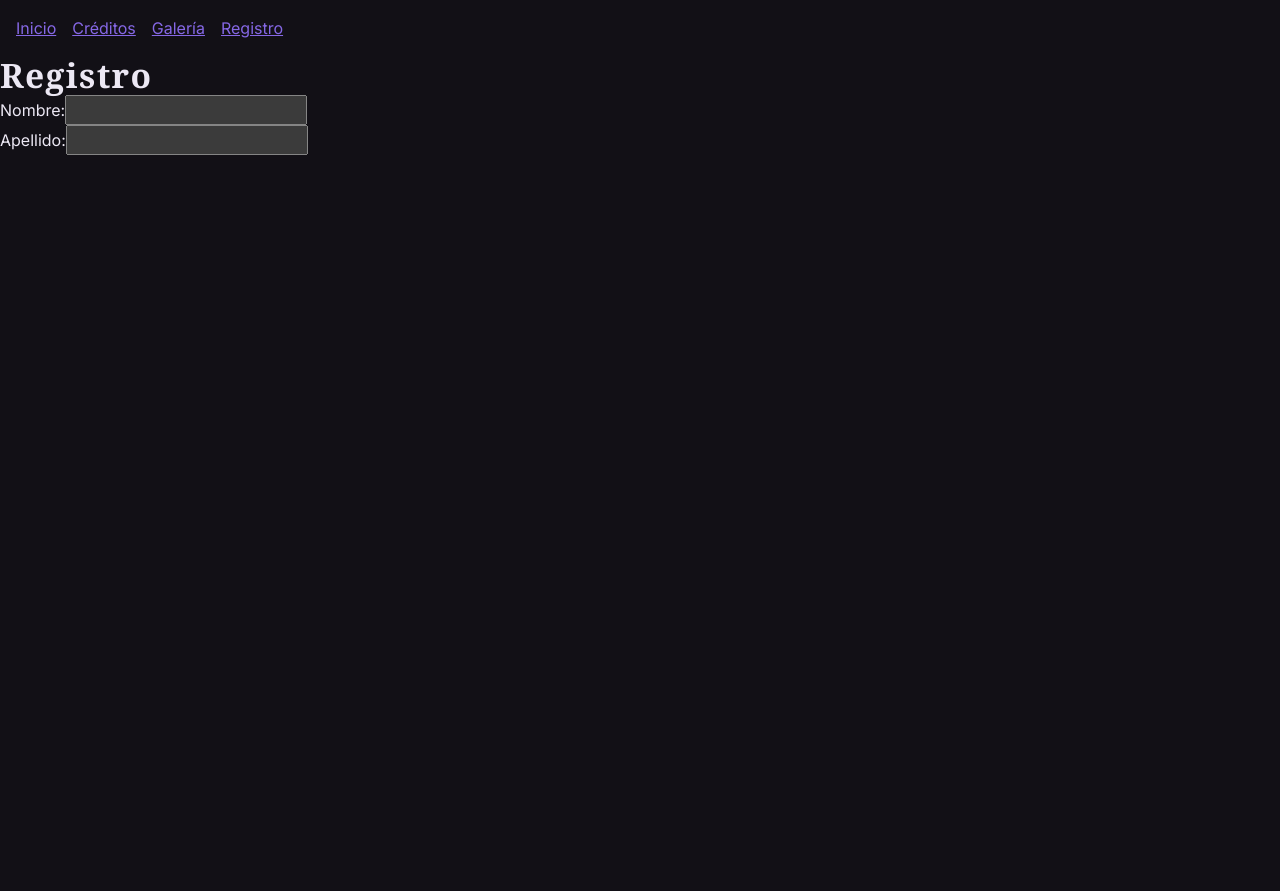
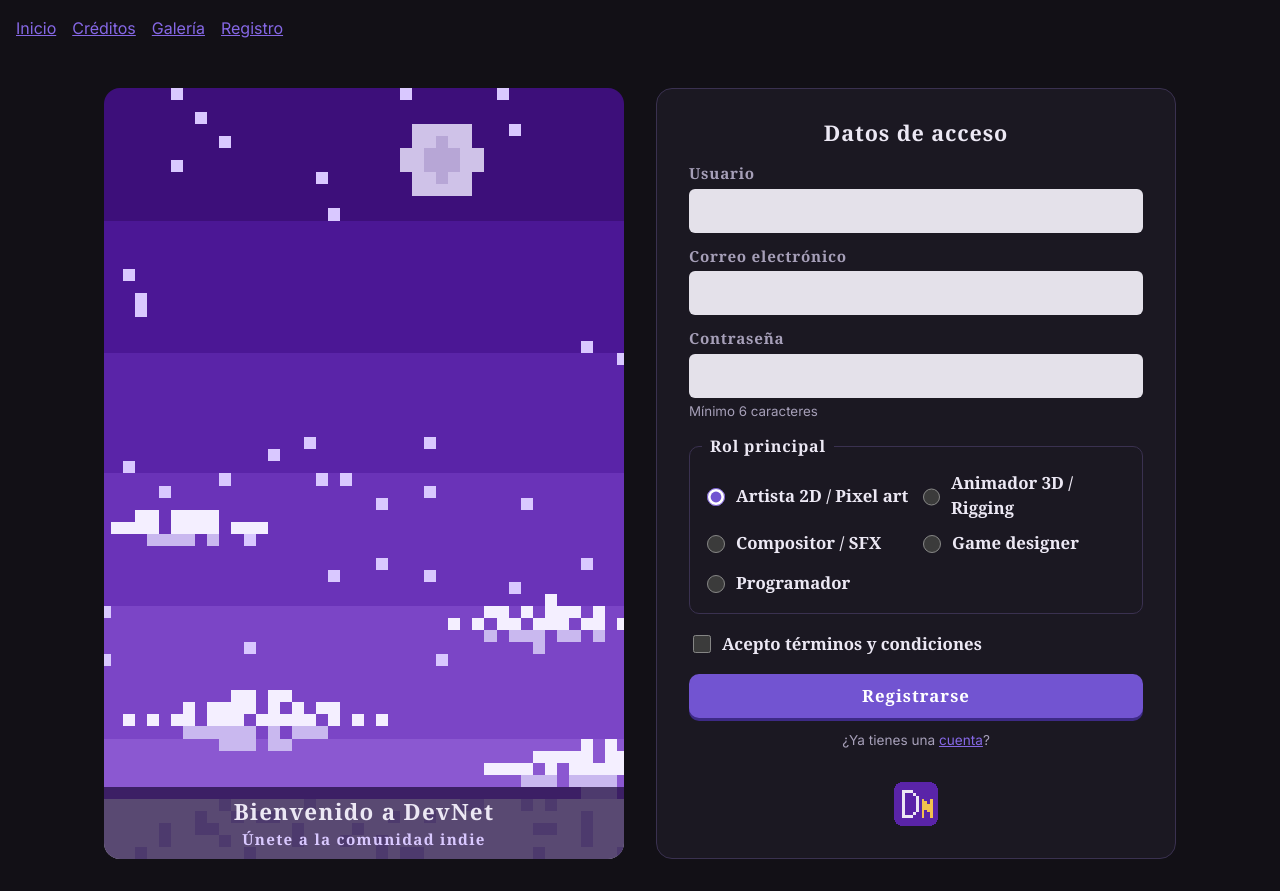
Before and after one commit to suzuya22/codespaces-blank, a React (Vite) app: page /#/registro in a window 1280 px wide. Before the commit the page ends 800 px from the top, so only its background shows below. Built offline with nearby package versions, Linux system fonts and the light colour scheme; a web font is replaced by a local one.

Commit message:
Páginas de acceso: login, registro y recuperar contraseña

```diff
--- a/src/pages/registro/Registro.css
+++ b/src/pages/registro/Registro.css
@@ -0,0 +1,39 @@
+.registro__form {
+  display: flex;
+  flex-direction: column;
+  gap: var(--s-3);
+}
+.registro__roles {
+  margin: 0;
+  padding: var(--s-3);
+  border: 1px solid var(--c-border);
+  border-radius: var(--radius);
+  display: grid;
+  gap: var(--s-1);
+}
+.registro__roles legend {
+  padding: 0 var(--s-2);
+  font-family: var(--f-body);
+  font-weight: 700;
+  letter-spacing: 0.05em;
+}
+.registro__opcion {
+  display: flex;
+  align-items: center;
+  gap: var(--s-2);
+  min-height: 36px;
+  font-family: var(--f-body);
+  font-weight: 600;
+  font-size: 1.05rem;
+  cursor: pointer;
+}
+.registro__opcion input {
+  width: 18px;
+  height: 18px;
+  accent-color: var(--c-primary);
+}
+@media (min-width: 768px) {
+  .registro__roles {
+    grid-template-columns: 1fr 1fr;
+  }
+}
--- a/src/pages/registro/Registro.jsx
+++ b/src/pages/registro/Registro.jsx
@@ -1,23 +1,73 @@
 import { useState } from 'react'
-import reactLogo from '../../assets/react.svg'
-import viteLogo from '../../assets/vite.svg'
-import heroImg from '../../assets/hero.png'
+import { Link } from 'react-router'
+import AuthShell from '../../components/layout/AuthShell.jsx'
+import InputField from '../../components/ui/InputField/InputField.jsx'
+import Button from '../../components/ui/Button/Button.jsx'
 import './Registro.css'
 
+const ROLES = ['Artista 2D / Pixel art', 'Animador 3D / Rigging', 'Compositor / SFX', 'Game designer', 'Programador']
+
 function Registro() {
+  const [datos, setDatos] = useState({ usuario: '', correo: '', clave: '', rol: ROLES[0], terminos: false })
+  const [listo, setListo] = useState(false)
+
+  const cambiar = (campo) => (e) => {
+    const valor = e.target.type === 'checkbox' ? e.target.checked : e.target.value
+    setDatos({ ...datos, [campo]: valor })
+  }
+
+  if (listo) {
+    return (
+      <AuthShell title="¡Cuenta creada!">
+        <p className="auth__msg" role="status">
+          Bienvenido a DevNet, <strong>@{datos.usuario}</strong>. Ya puedes publicar tu primer proyecto.
+        </p>
+        <Button to="/publicar" full>
+          Publicar proyecto
+        </Button>
+        <Button to="/galeria" variant="ghost" full>
+          Explorar proyectos
+        </Button>
+      </AuthShell>
+    )
+  }
 
   return (
-    <>
-    <h1>Registro</h1>
-    <form action="">
-      <label htmlFor="">Nombre:
-      <input type="text" name="" id="" />
-      </label> <br />
-      <label htmlFor="">Apellido:
-      <input type="text" name="" id="" />
-      </label>
-    </form>
-    </>
+    <AuthShell title="Datos de acceso">
+      <form
+        className="registro__form"
+        onSubmit={(e) => {
+          e.preventDefault()
+          setListo(true)
+        }}
+      >
+        <InputField label="Usuario" required value={datos.usuario} onChange={cambiar('usuario')} autoComplete="username" />
+        <InputField label="Correo electrónico" type="email" required value={datos.correo} onChange={cambiar('correo')} autoComplete="email" />
+        <InputField label="Contraseña" type="password" required minLength={6} value={datos.clave} onChange={cambiar('clave')} autoComplete="new-password" hint="Mínimo 6 caracteres" />
+
+        <fieldset className="registro__roles">
+          <legend>Rol principal</legend>
+          {ROLES.map((rol) => (
+            <label key={rol} className="registro__opcion">
+              <input type="radio" name="rol" value={rol} checked={datos.rol === rol} onChange={cambiar('rol')} />
+              {rol}
+            </label>
+          ))}
+        </fieldset>
+
+        <label className="registro__opcion">
+          <input type="checkbox" required checked={datos.terminos} onChange={cambiar('terminos')} />
+          Acepto términos y condiciones
+        </label>
+
+        <Button type="submit" full>
+          Registrarse
+        </Button>
+        <p className="auth__alt">
+          ¿Ya tienes una <Link to="/login">cuenta</Link>?
+        </p>
+      </form>
+    </AuthShell>
   )
 }
 
```
Also changed, not shown: src/pages/login/Login.css (added, +14 -0 lines), src/pages/login/Login.jsx (added, +48 -0 lines), src/pages/recuperar/Recuperar.jsx (added, +41 -0 lines).
